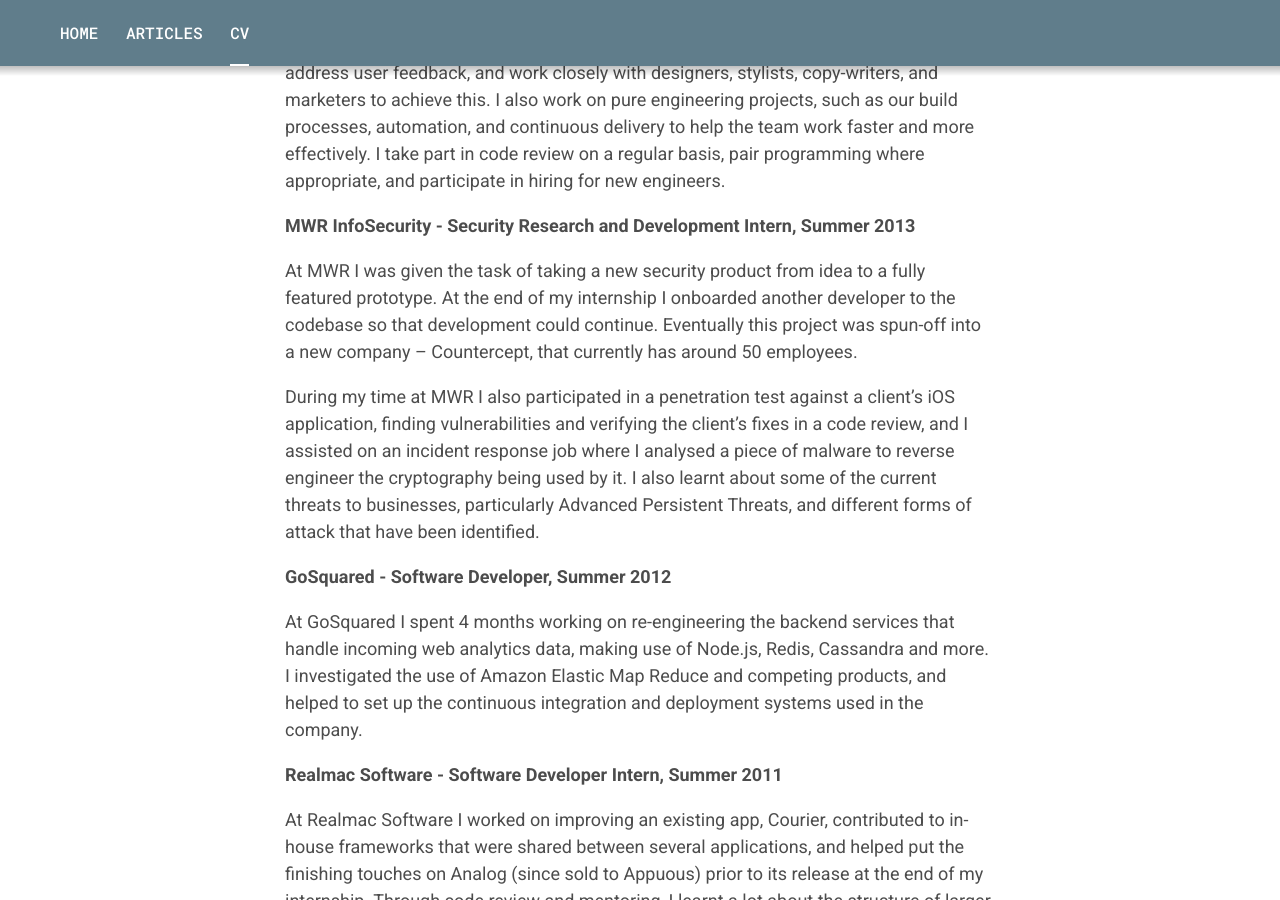
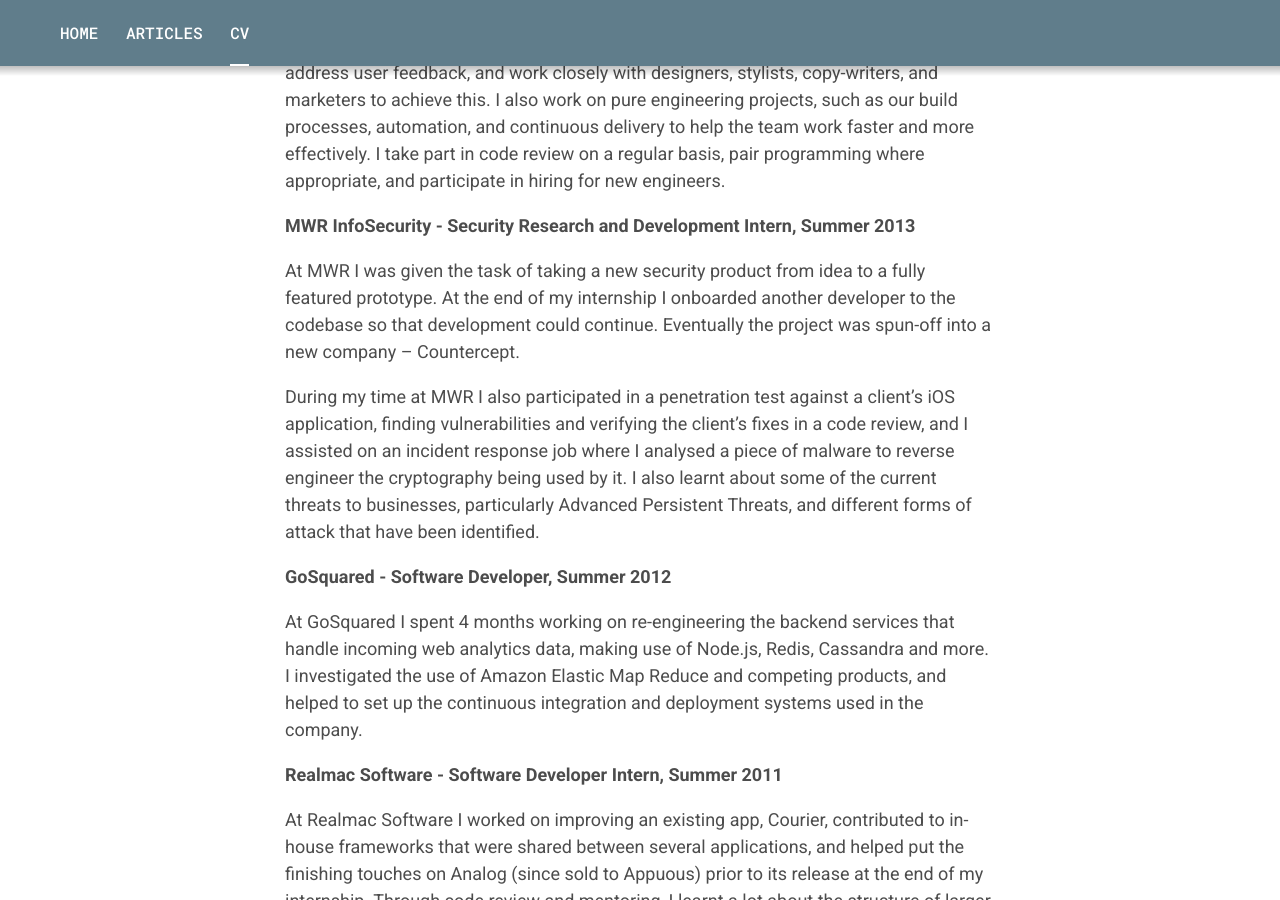
Before and after one commit to danpalmer/danpalmer.me, a Jekyll site: the page built from _pages/cv.md, in a window 1280 px wide and 900 px high, scrolled down 549 px. Built offline with Jekyll 4.4.1, drawn with Linux system fonts in a browser that asks for light colours.

Commit message:
Improve wording

```diff
--- a/_pages/cv.md
+++ b/_pages/cv.md
@@ -25,9 +25,8 @@
 
 At MWR I was given the task of taking a new security product from idea to a
 fully featured prototype. At the end of my internship I onboarded another
-developer to the codebase so that development could continue. Eventually this
-project was spun-off into a new company – Countercept, that currently has
-around 50 employees.
+developer to the codebase so that development could continue. Eventually the
+project was spun-off into a new company – Countercept.
 
 During my time at MWR I also participated in a penetration test against a
 client's iOS application, finding vulnerabilities and verifying the client's
```
